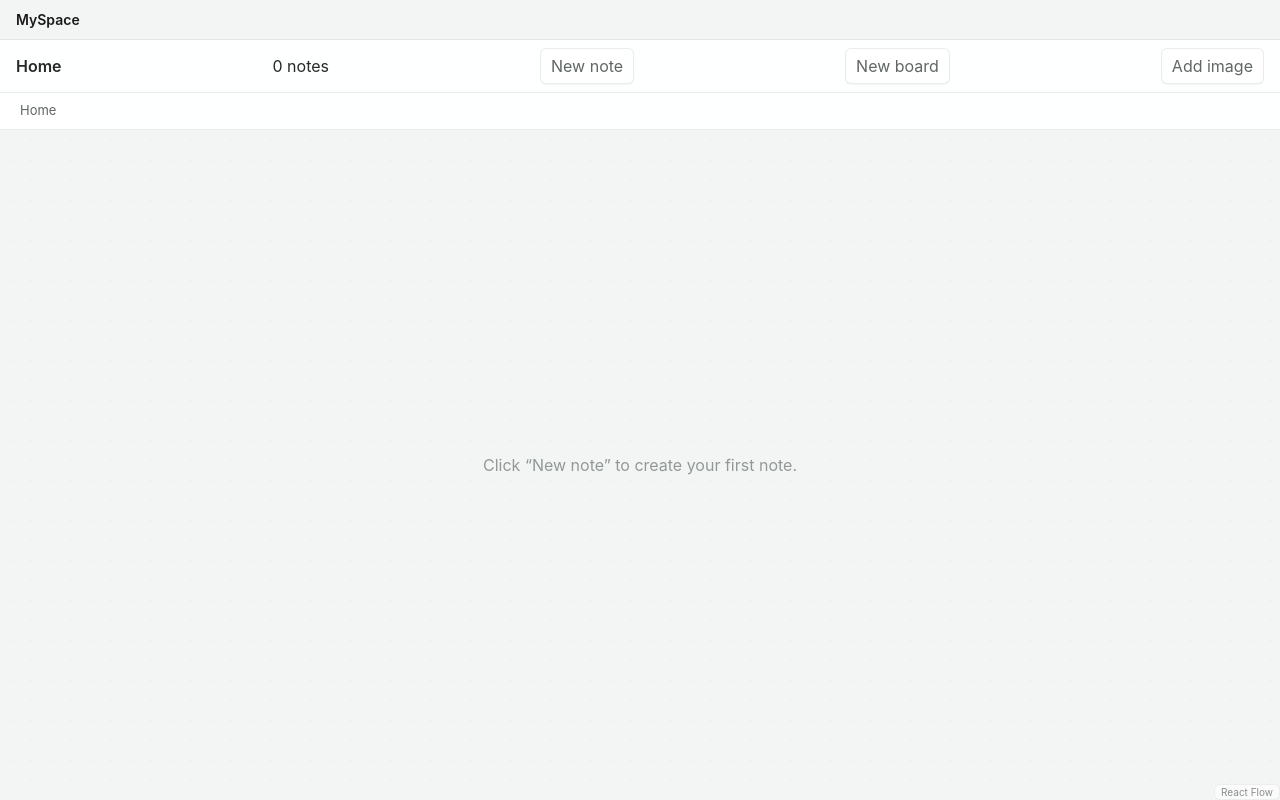
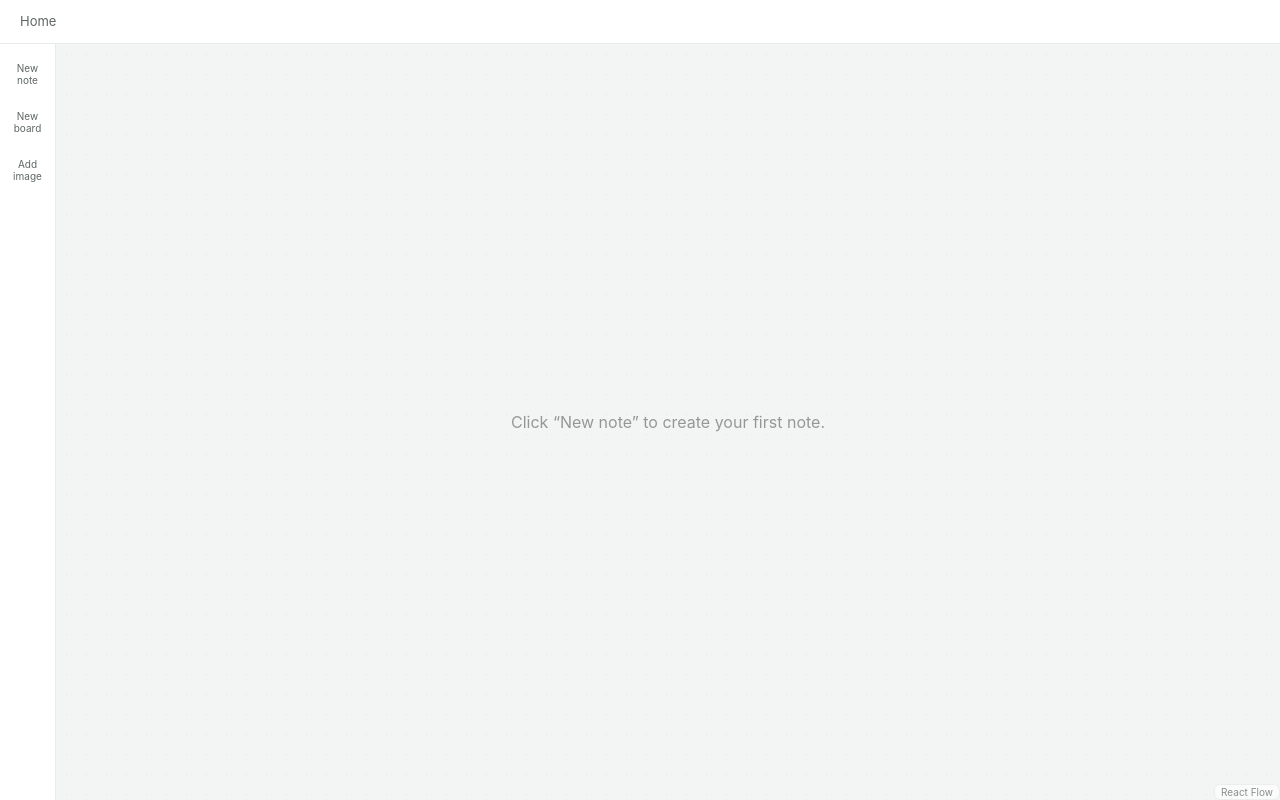
Before and after one commit to butcherbro/MySpace, a React (Vite) app: page / in a window 1280 px wide. Built offline with nearby package versions, Linux system fonts and the light colour scheme.

Commit message:
refactor: define spatial shell regions

```diff
--- a/src/App.css
+++ b/src/App.css
@@ -7,45 +7,44 @@
 
 .workspace__toolbar {
   display: flex;
+  flex-direction: column;
   align-items: center;
-  justify-content: space-between;
-  padding: 8px 16px;
-  border-bottom: 1px solid var(--edge-subtle);
+  gap: var(--space-1);
+  width: 100%;
+  height: 100%;
+  padding: var(--space-2) var(--space-1);
   background: var(--chrome-surface);
 }
 
 .workspace__toolbar button {
-  min-height: 32px;
-  padding: 5px 10px;
-  border: 1px solid var(--edge-subtle);
+  width: 48px;
+  min-height: 44px;
+  padding: var(--space-1);
+  border: 1px solid transparent;
   border-radius: var(--radius-control);
+  font-size: 10px;
+  line-height: 1.2;
   color: var(--ink-secondary);
-  background: var(--paper-raised);
+  background: transparent;
   cursor: pointer;
-  box-shadow: 0 1px 1px rgba(31, 37, 33, 0.04);
 }
 
 .workspace__toolbar button:hover {
   color: var(--ink);
-  border-color: var(--edge-strong);
-  box-shadow: var(--shadow-paper);
+  background: color-mix(in srgb, var(--desk) 65%, transparent);
 }
 
 .workspace__toolbar button:active {
   background: var(--desk);
 }
 
-.workspace__board-title {
-  font-weight: 600;
-}
-
 /* One shared navigation row: breadcrumbs then Quick Boards (no second strip). */
 .workspace__nav-row {
   display: flex;
   align-items: center;
-  border-bottom: 1px solid var(--edge-subtle);
+  width: 100%;
+  height: 100%;
   background: var(--chrome-surface);
-  min-height: 36px;
   padding-right: var(--space-3);
 }
 
@@ -60,7 +59,7 @@
 .quick-boards-dropzone {
   flex: 1 1 auto;
   min-width: 48px;
-  min-height: 36px;
+  min-height: 44px;
   display: flex;
   align-items: center;
   padding-left: var(--space-5);
--- a/src/App.tsx
+++ b/src/App.tsx
@@ -1085,34 +1085,8 @@ function App() {
   }, [handleNavigateBack, handleNavigateForward, dispatcher, handleDeleteSelection, handleCopySelectionImages, reloadCurrentBoard]);
 
   return (
-    <AppShell>
-      <div className="workspace">
-        <div className="workspace__toolbar">
-          <span className="workspace__board-title">
-            {board ? board.title : "Loading…"}
-          </span>
-          <span className="workspace__count" data-testid="note-count">
-            {notes.length} note{notes.length === 1 ? "" : "s"}
-          </span>
-          <button type="button" onClick={() => void handleCreateNote()}>
-            New note
-          </button>
-          <button type="button" onClick={() => void handleCreateChildBoard()}>
-            New board
-          </button>
-          <button type="button" onClick={() => void handleCreateImage()}>
-            Add image
-          </button>
-        </div>
-        {tabs && (
-          <BoardTabs
-            homeBoardId={tabs.homeBoardId}
-            tabs={tabs.tabs}
-            activeBoardId={tabs.activeBoardId}
-            onActivate={handleTabActivate}
-            onClose={handleTabClose}
-          />
-        )}
+    <AppShell
+      topBar={
         <div className="workspace__nav-row">
           <BoardBreadcrumbs
             breadcrumbs={breadcrumbs}
@@ -1130,6 +1104,31 @@ function App() {
             />
           </div>
         </div>
+      }
+      toolRail={
+        <div className="workspace__toolbar">
+          <button type="button" onClick={() => void handleCreateNote()}>
+            New note
+          </button>
+          <button type="button" onClick={() => void handleCreateChildBoard()}>
+            New board
+          </button>
+          <button type="button" onClick={() => void handleCreateImage()}>
+            Add image
+          </button>
+        </div>
+      }
+    >
+      <div className="workspace">
+        {tabs && (
+          <BoardTabs
+            homeBoardId={tabs.homeBoardId}
+            tabs={tabs.tabs}
+            activeBoardId={tabs.activeBoardId}
+            onActivate={handleTabActivate}
+            onClose={handleTabClose}
+          />
+        )}
         {contextMenu && (
           <div
             className="context-menu"
--- a/src/app/AppShell.tsx
+++ b/src/app/AppShell.tsx
@@ -1,18 +1,25 @@
 import type { ReactNode } from "react";
 import "./app-shell.css";
 
-/**
- * The minimal application shell. This is the outermost chrome that wraps the
- * spatial canvas. In V1 it is intentionally bare: a title bar area and a main
- * region that will host the current board's canvas.
- */
-export function AppShell({ children }: { children: ReactNode }) {
+interface AppShellProps {
+  topBar: ReactNode;
+  toolRail: ReactNode;
+  children: ReactNode;
+}
+
+/** Fixed application chrome around the spatial workspace. */
+export function AppShell({ topBar, toolRail, children }: AppShellProps) {
   return (
     <div className="app-shell" data-testid="app-shell" data-theme="system">
-      <header className="app-shell__header">
-        <span className="app-shell__title">MySpace</span>
+      <header className="app-shell__top-bar" data-testid="top-bar-region">
+        {topBar}
       </header>
-      <main className="app-shell__body">{children}</main>
+      <aside className="app-shell__tool-rail" data-testid="tool-rail-region">
+        {toolRail}
+      </aside>
+      <main className="app-shell__canvas" data-testid="canvas-region">
+        {children}
+      </main>
     </div>
   );
 }
--- a/src/app/app-shell.css
+++ b/src/app/app-shell.css
@@ -1,31 +1,41 @@
 .app-shell {
-  display: flex;
-  flex-direction: column;
+  display: grid;
+  grid-template-columns: 56px minmax(0, 1fr);
+  grid-template-rows: 44px minmax(0, 1fr);
   height: 100vh;
   width: 100vw;
   overflow: hidden;
+  background: var(--desk);
 }
 
-.app-shell__header {
+.app-shell__top-bar {
+  grid-column: 1 / -1;
+  grid-row: 1;
   display: flex;
   align-items: center;
-  height: 40px;
-  padding: 0 16px;
-  border-bottom: 1px solid #e5e5e5;
-  flex-shrink: 0;
+  min-width: 0;
+  background: var(--chrome-surface);
+  border-bottom: 1px solid var(--edge-subtle);
   user-select: none;
+  z-index: 20;
 }
 
-.app-shell__title {
-  font-size: 14px;
-  font-weight: 600;
-  color: #1a1a1a;
+.app-shell__tool-rail {
+  grid-column: 1;
+  grid-row: 2;
+  min-height: 0;
+  background: var(--chrome-surface);
+  border-right: 1px solid var(--edge-subtle);
+  z-index: 10;
 }
 
-.app-shell__body {
-  flex: 1;
+.app-shell__canvas {
+  grid-column: 2;
+  grid-row: 2;
   min-height: 0;
+  min-width: 0;
   position: relative;
   display: flex;
   flex-direction: column;
+  overflow: hidden;
 }
```
Also changed, not shown: 2 other files (tests, documents, lock files or other folders).
